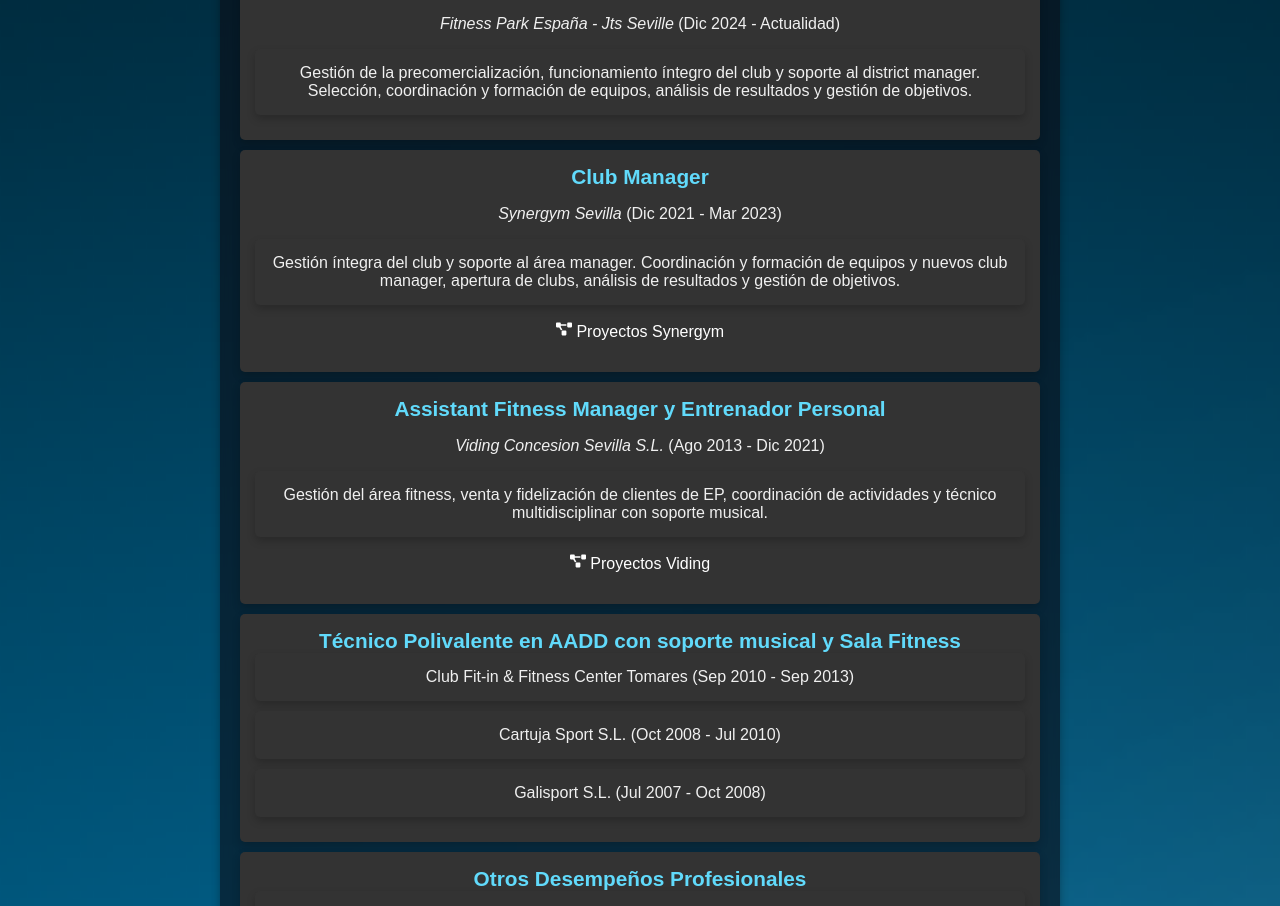
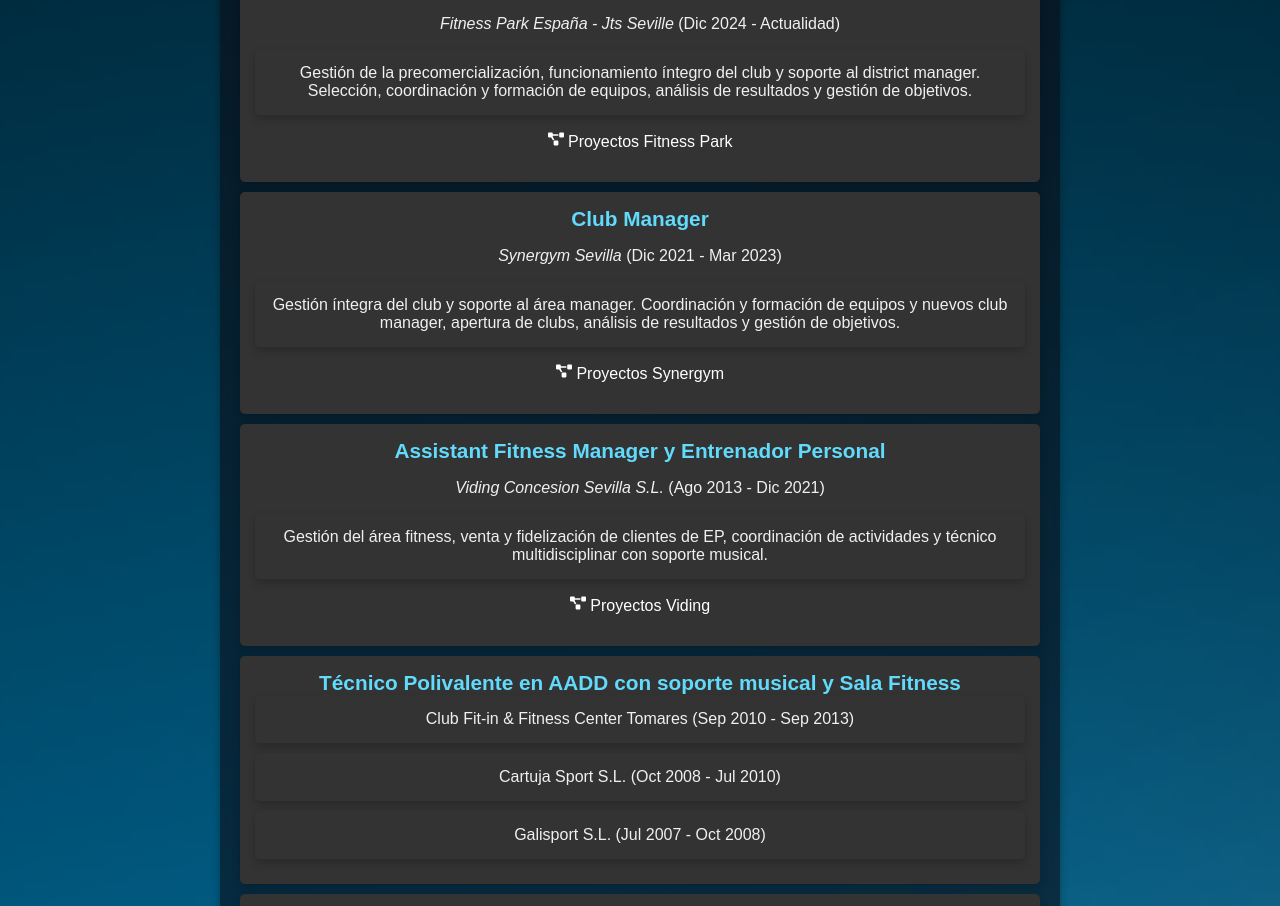
Before and after one commit to jdm1986/mi-curriculum, a React (Create React App) app: page /#about-me in a window 1280 px wide. Shown: the part 944-1850 px from the top of the page. Built offline with nearby package versions, Linux system fonts and the light colour scheme.

Commit message:
Ajuste Proectos Fitness Park

```diff
--- a/src/components/Experience.js
+++ b/src/components/Experience.js
@@ -6,9 +6,12 @@
 
 // Definimos el componente Experience
 function Experience() {
-  // Función para navegar a la sección de proyectos
-  const handleNavigateToProjects = () => {
+  // Función para navegar a la sección de proyectos abriendo un subapartado concreto
+  const handleNavigateToProjects = (section) => {
     window.location.href = '#projects';
+    setTimeout(() => {
+      window.dispatchEvent(new CustomEvent('openProjectSection', { detail: section }));
+    }, 50);
   };
 
   return (
@@ -19,14 +22,17 @@
             <strong>Club Manager</strong>
             <p><em>Fitness Park España - Jts Seville </em> (Dic 2024 - Actualidad)</p>
             <li>Gestión de la precomercialización, funcionamiento íntegro del club y soporte al district manager. Selección, coordinación y formación de equipos, análisis de resultados y gestión de objetivos.</li>
-
+            {/* Enlace a los proyectos Fitness Park */}
+            <p className="project-link" onClick={() => handleNavigateToProjects('fitnesspark')}>
+              <FaProjectDiagram /> Proyectos Fitness Park
+            </p>
             </li>
         <li>
           <strong>Club Manager</strong>
           <p><em>Synergym Sevilla</em> (Dic 2021 - Mar 2023)</p>
           <li>Gestión íntegra del club y soporte al área manager. Coordinación y formación de equipos y nuevos club manager, apertura de clubs, análisis de resultados y gestión de objetivos.</li>
           {/* Enlace a los proyectos Synergym */}
-          <p className="project-link" onClick={handleNavigateToProjects}>
+          <p className="project-link" onClick={() => handleNavigateToProjects('synergym')}>
             <FaProjectDiagram /> Proyectos Synergym
           </p>
         </li>
@@ -35,7 +41,7 @@
           <p><em>Viding Concesion Sevilla S.L.</em> (Ago 2013 - Dic 2021)</p>
           <li>Gestión del área fitness, venta y fidelización de clientes de EP, coordinación de actividades y técnico multidisciplinar con soporte musical.</li>
           {/* Enlace a los proyectos Viding */}
-          <p className="project-link" onClick={handleNavigateToProjects}>
+          <p className="project-link" onClick={() => handleNavigateToProjects('viding')}>
             <FaProjectDiagram /> Proyectos Viding
           </p>
         </li>
--- a/src/components/Projects.js
+++ b/src/components/Projects.js
@@ -1,4 +1,4 @@
-import React, { useState } from 'react';
+import React, { useState, useEffect } from 'react';
 import './Projects.css';
 import { FaProjectDiagram, FaCaretDown, FaCaretUp, FaGithub, FaYoutube } from 'react-icons/fa';
 import Lightbox from './Lightbox';
@@ -76,6 +76,15 @@
 
   // Estado para el lightbox
   const [lightboxSrc, setLightboxSrc] = useState(null);
+
+  // Escucha el evento de Experience para abrir un subapartado concreto
+  useEffect(() => {
+    const handleOpenSection = (e) => {
+      setOpenDetails((prev) => ({ ...prev, [e.detail]: true }));
+    };
+    window.addEventListener('openProjectSection', handleOpenSection);
+    return () => window.removeEventListener('openProjectSection', handleOpenSection);
+  }, []);
 
   // Función para alternar el estado del proyecto específico
   const toggleDetails = (project) => {
```
